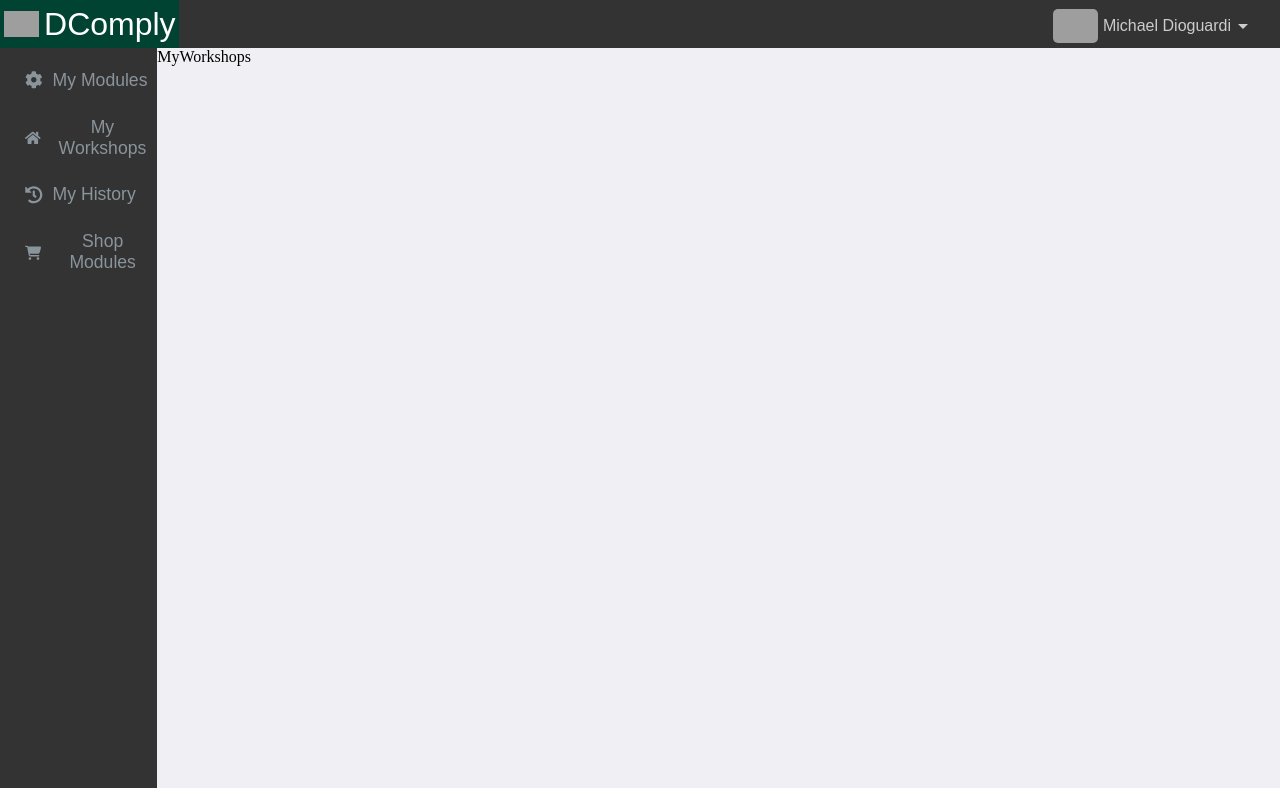
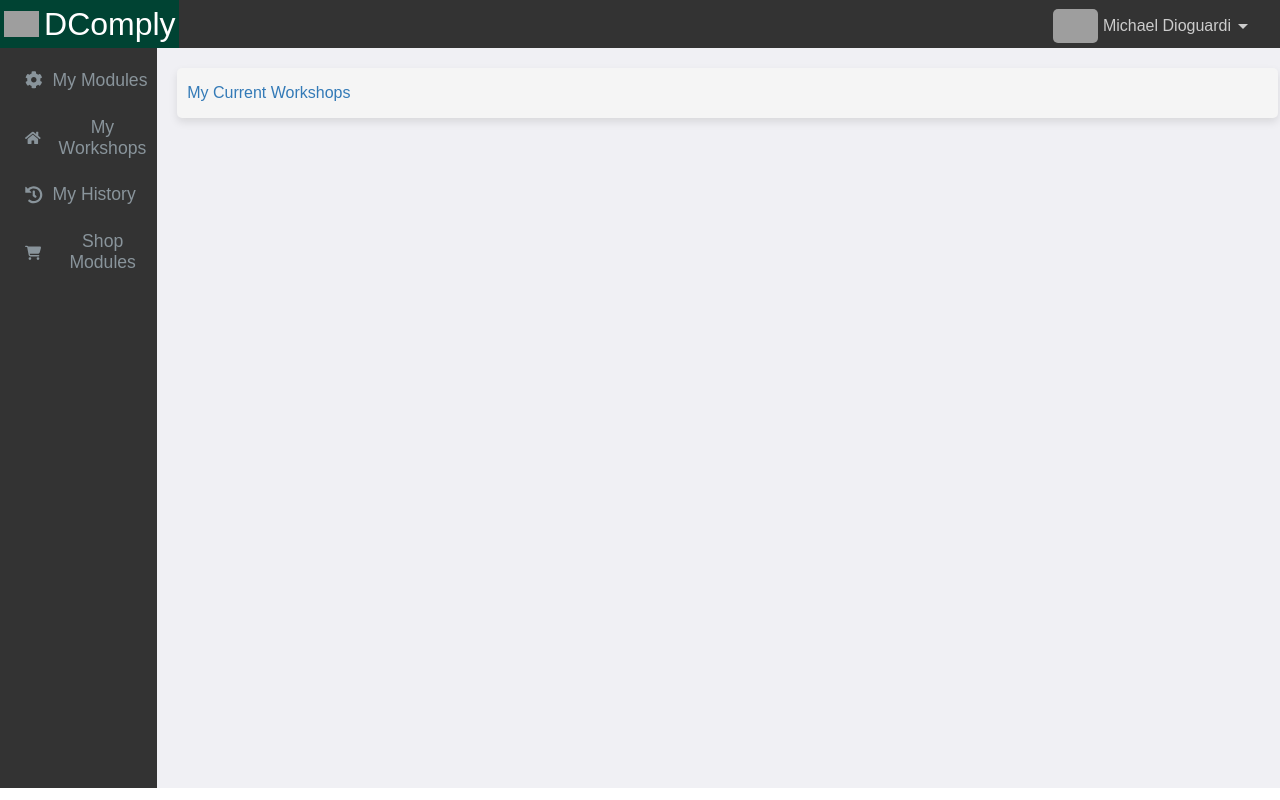
Before and after one commit to Professor-MAD/dcomply, a React (Create React App) app: page / in a window 1280 px wide. Both pictures are taken after a click on the element "My Workshops". Built offline with nearby package versions, Linux system fonts and the light colour scheme; grey boxes are pictures that could not be loaded.

Commit message:
New Sub Component: HeaderSnack introduced for different main content pages

```diff
--- a/src/App.js
+++ b/src/App.js
@@ -33,7 +33,10 @@ function App() {
         {isMobile && isMobileMenuOpen && (
           <div className="mobile-menu">
             <UserInfoButton />
-            <SideNav />
+            <SideNav
+              setIsMyModulesOpen={setIsMyModulesOpen}
+              setIsMyWorkshopsOpen={setIsMyWorkshopsOpen}
+            />
           </div>
         )}
         {!isMobile && (
--- a/src/components/MyWorkshops/MyWorkshops.js
+++ b/src/components/MyWorkshops/MyWorkshops.js
@@ -1,7 +1,12 @@
 import "./MyWorkshops.css";
+import HeaderSnack from "../SubComponents/HeaderSnack/HeaderSnack.js";
 
 function MyWorkshops() {
-  return <div>MyWorkshops</div>;
+  return (
+    <div>
+      <HeaderSnack isMyModuleOpen={false} isMyWorkshopsOpen={true} />
+    </div>
+  );
 }
 
 export default MyWorkshops;
--- a/src/components/SideNav/SideNav.js
+++ b/src/components/SideNav/SideNav.js
@@ -3,14 +3,14 @@ import { FaCartShopping } from "react-icons/fa6";
 import "./SideNav.css";
 
 function SideNav({ setIsMyModulesOpen, setIsMyWorkshopsOpen }) {
+  const handleWorkshopClick = () => {
+    setIsMyWorkshopsOpen(true);
+    setIsMyModulesOpen(false);
+  };
+
   const handleMyModulesClick = () => {
     setIsMyModulesOpen(true);
     setIsMyWorkshopsOpen(false);
-  };
-
-  const handleWorkshopClick = () => {
-    setIsMyModulesOpen(false);
-    setIsMyWorkshopsOpen(true);
   };
 
   return (
--- a/src/components/myCurrentModules/MyCurrentModules.js
+++ b/src/components/myCurrentModules/MyCurrentModules.js
@@ -1,10 +1,11 @@
 import "./MyCurrentModules.css";
 import PreviewModuleMap from "../PreviewModule/PreviewModuleMap";
+import HeaderSnack from "../SubComponents/HeaderSnack/HeaderSnack.js";
 
 function MyCurrentModules() {
   return (
     <div className="my-current-modules-parent">
-      <div className="home-button">My Current Modules</div>
+      <HeaderSnack isMyModuleOpen={true} isMyWorkshopsOpen={false} />
       <div className="preview-holder">
         <PreviewModuleMap />
       </div>
--- /dev/null
+++ b/src/components/subcomponents/HeaderSnack/HeaderSnack.css
@@ -0,0 +1,24 @@
+.home-button {
+  display: flex;
+  flex-direction: row;
+  justify-content: flex-start;
+  align-items: center;
+  width: 98%;
+  height: 50px;
+  color: #337ab7;
+  font-family: Arial, Helvetica, sans-serif;
+  font-size: 1rem;
+  background-color: #f5f5f5;
+  margin-left: 20px;
+  margin-top: 20px;
+  padding-left: 10px;
+  border-radius: 5px;
+  cursor: pointer;
+  box-shadow: 0 4px 8px rgba(0, 0, 0, 0.1);
+}
+
+@media (max-width: 768px) {
+  .home-button {
+    width: 93%;
+  }
+}
--- /dev/null
+++ b/src/components/subcomponents/HeaderSnack/HeaderSnack.js
@@ -0,0 +1,14 @@
+import "./HeaderSnack.css";
+
+function HeaderSnack({ isMyModulesOpen, isMyWorkshopsOpen }) {
+  return (
+    <>
+      {isMyModulesOpen && <div className="home-button">My Current Modules</div>}
+      {isMyWorkshopsOpen && (
+        <div className="home-button">My Current Workshops</div>
+      )}
+    </>
+  );
+}
+
+export default HeaderSnack;
```
